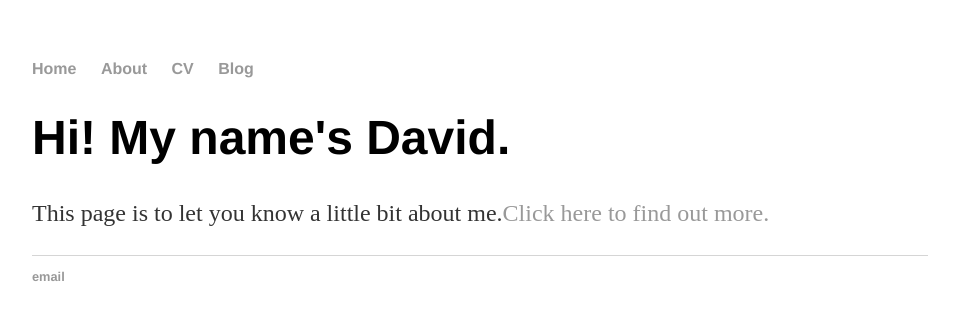
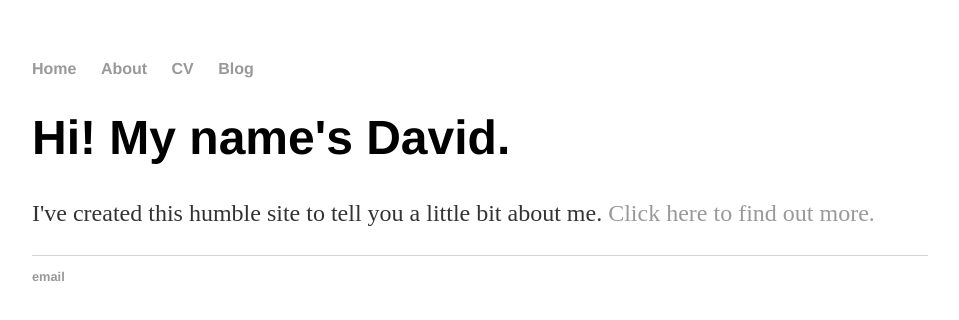
Before and after one commit to dphilit/dphilit.github.io, a Jekyll site: the page built from index.html, in a window 1280 px wide. Shown: the top 320 px of the page, without its empty margins (160-1119 px from the left). Built offline with Jekyll 4.4.1, drawn with Linux system fonts in a browser that asks for light colours.

Commit message:
Update index.html

```diff
--- a/index.html
+++ b/index.html
@@ -4,5 +4,5 @@ title: David M.
 ---
 <div class="blurb">
 	<h1>Hi! My name's David.</h1>
-	<p>This page is to let you know a little bit about me.<a href="/about">Click here to find out more.</a></p>
+	<p>I've created this humble site to tell you a little bit about me. <a href="/about">Click here to find out more.</a></p>
 </div><!-- /.blurb -->
```
